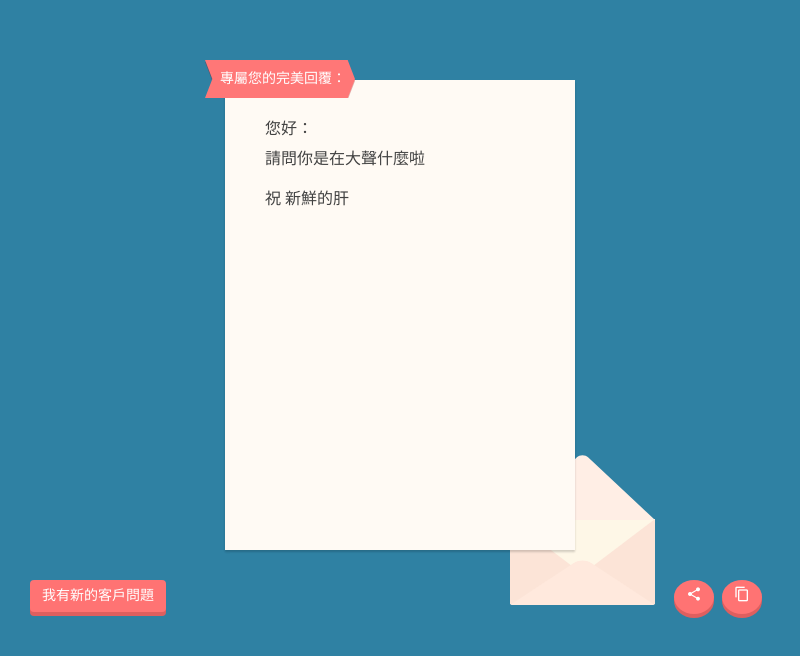
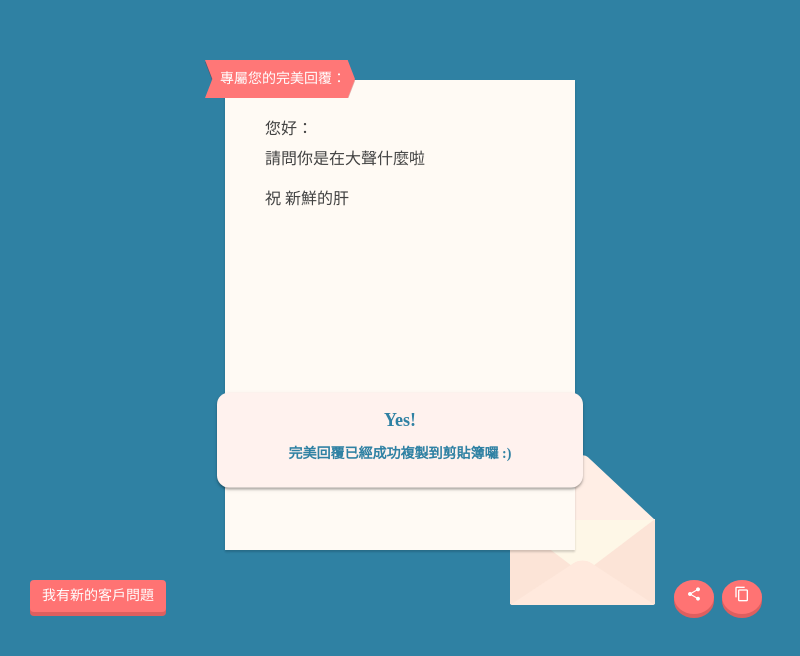
Before and after one commit to weitalu/awesome-answering-machine, an Electron app: page index.html in a window 800 px wide. Shown: the part 1270-1926 px from the top of the page. Drawn offline with nearby package versions, Linux system fonts and the light colour scheme; no server answers; a web font is replaced by a local one.

Commit message:
Add auto copy message

```diff
--- a/index.html
+++ b/index.html
@@ -57,6 +57,10 @@
           <h3>祝 新鮮的肝</h3>
         </div>
       </main>
+      <div class="output-copy">
+        <p class="output-copy__wow">Yes!</p>
+        <p class="output-copy__msg">完美回覆已經成功複製到剪貼簿囉 :)</p>
+      </div>
       <div class="output-actions">
         <button class="btn  btn-action btn-back"><!-- <i class="material-icons">keyboard_arrow_left</i> --><span>我有新的客戶問題</span></button>
         <button class="btn  btn-action btn-copy"><i class="material-icons">content_copy</i></button>
--- a/sass/index.scss
+++ b/sass/index.scss
@@ -288,6 +288,7 @@ section {
 
 // Step 3
 .step-3 {
+	position: relative;
 }
 
 .output {
@@ -333,6 +334,32 @@ section {
 	}
 }
 
+.output-copy {
+	position: absolute;
+	top: 60%;
+	left: 50%;
+	transform: translate(-50%, -50%);
+	width: 366px;
+	height: 95px;
+    padding: 15px;
+	border-radius: 12px;
+	background-color: #fff2ee;
+	box-shadow: 0 2px 2px 0 rgba(0, 0, 0, 0.24), 0 2px 4px 0 rgba(0, 0, 0, 0.12);
+	text-align: center;
+}
+
+.output-copy__wow {
+	font-size: 18px;
+	font-weight: 600;
+	color: #2f81a3;
+}
+
+.output-copy__msg {
+	font-size: 14px;
+	font-weight: 600;
+	color: #2f81a3;
+}
+
 .output-actions {
 	margin: 30px 30px 0;
 }
```
Also changed, not shown: css/index.css, 1 other file.
